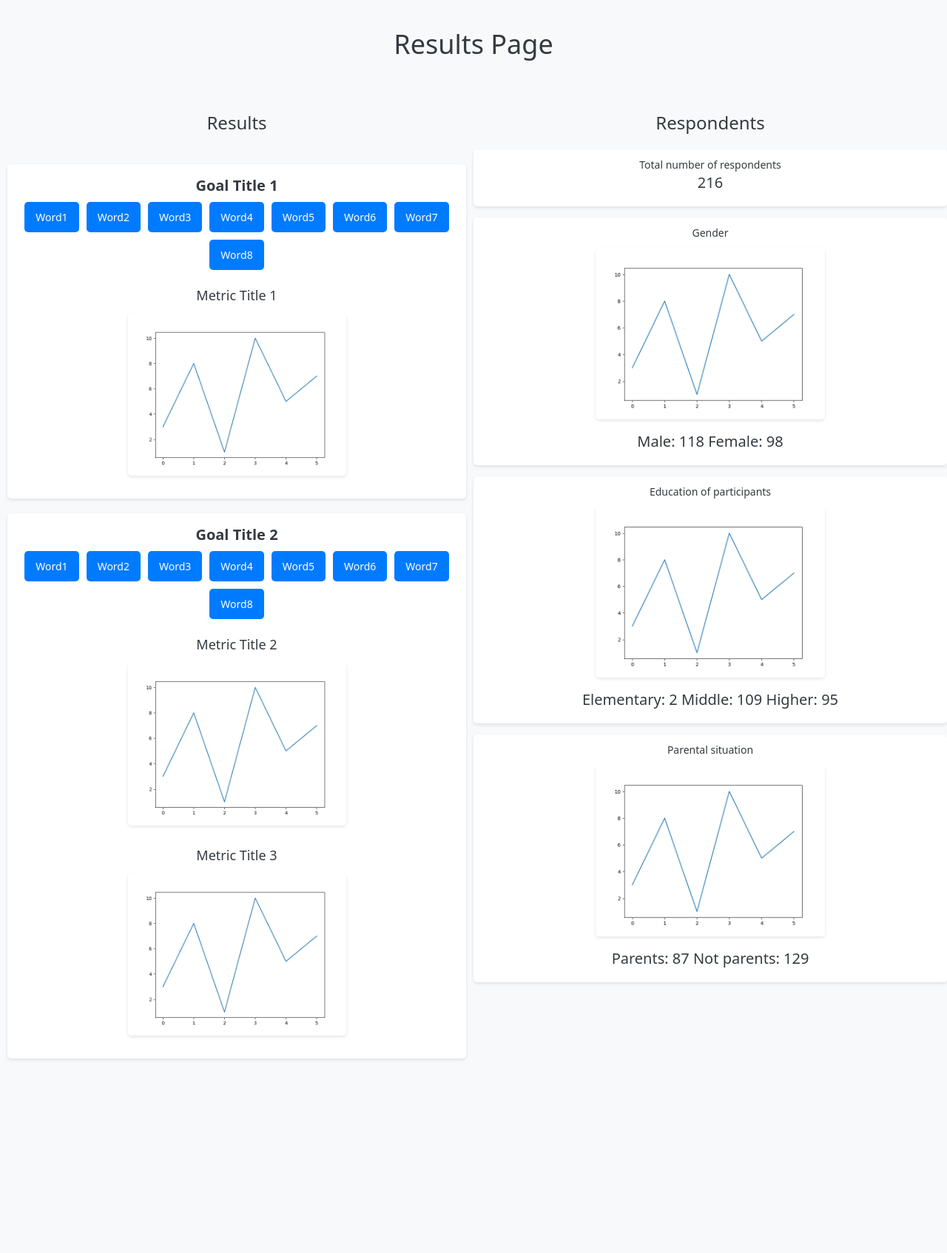
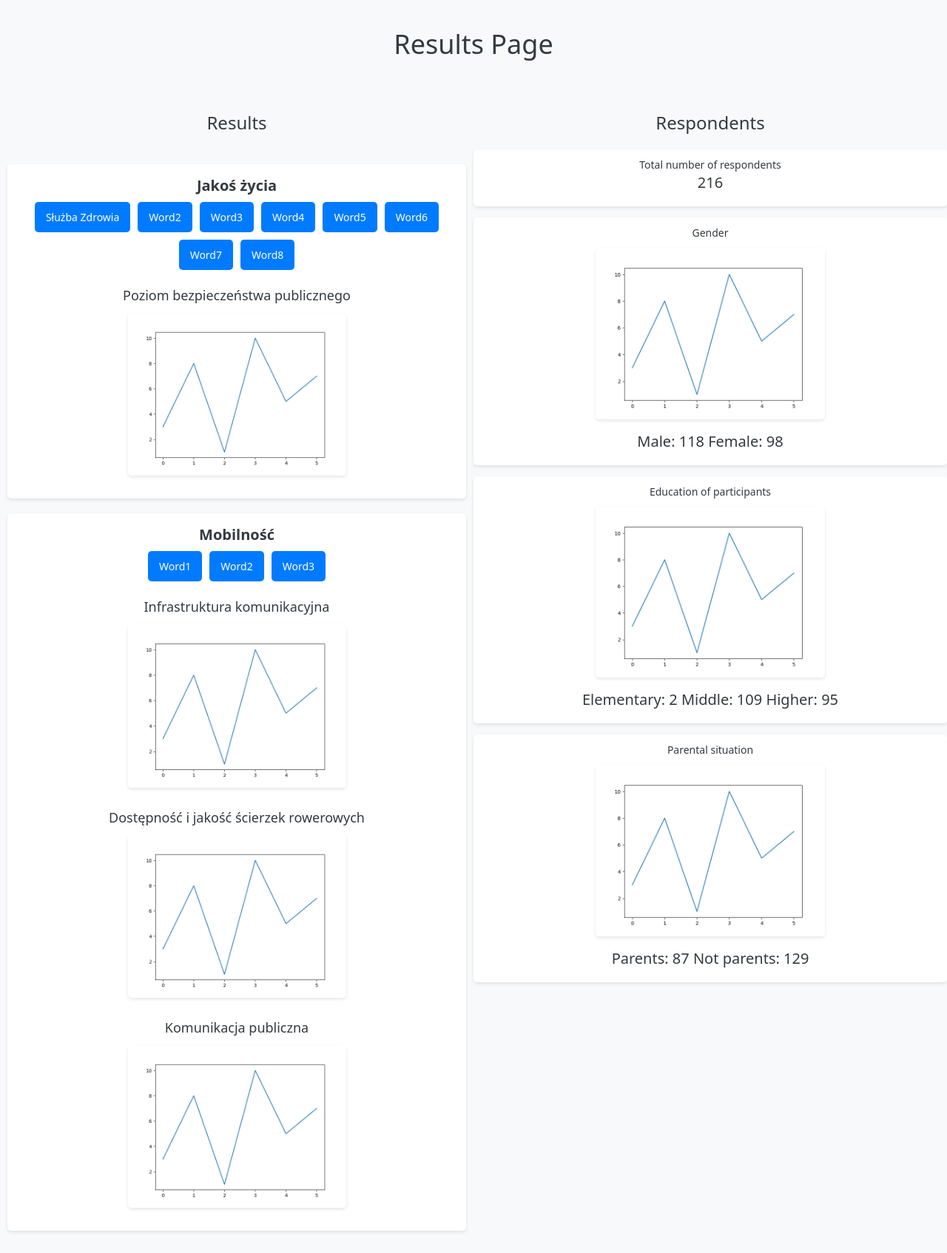
Before and after one commit to Stasieniec/chatbot-based-research, a Flask app: page /results in a window 1280 px wide. Shown: the whole page at 74% size. Before the commit the page ends 1433 px from the top, so only its background shows below. Run offline with Flask 2, Linux system fonts and the light colour scheme; style sheets or scripts are compiled from the project's sources; some libraries are stand-ins or nearby versions.

Commit message:
changes...

```diff
--- a/static/results.js
+++ b/static/results.js
@@ -28,9 +28,12 @@ document.addEventListener('DOMContentLoaded', function() {
                 const wordData = data[word];
                 if (wordData) {
                     document.querySelector('.word-cloud-modal-content h2').innerText = wordData.title;
-                    document.querySelector('.word-cloud-modal-content p').innerText = wordData.summary;
+                    const summaryDiv = document.createElement('div');
+                    summaryDiv.className = 'word-cloud-summary';
+                    summaryDiv.innerText = wordData.summary;
                     const contentBoxContainer = document.querySelector('.scrollable-content');
                     contentBoxContainer.innerHTML = '';
+                    contentBoxContainer.appendChild(summaryDiv);
                     wordData.content.forEach(text => {
                         const contentBox = document.createElement('div');
                         contentBox.className = 'content-box';
--- a/static/styles.css
+++ b/static/styles.css
@@ -418,3 +418,26 @@ h1 {
     color: #000;
     text-decoration: none;
 }
+
+/* ... existing code ... */
+
+.word-cloud-summary {
+    background-color: #f8f9fa; /* Light background for summary */
+    padding: 15px; /* Padding inside the summary div */
+    border-radius: 5px; /* Rounded corners */
+    margin-bottom: 20px; /* Space below the summary */
+    box-shadow: 0 2px 4px rgba(0, 0, 0, 0.1); /* Subtle shadow */
+}
+
+.word-cloud-modal-content h2 {
+    font-size: 1.5rem; /* Increase font size for title */
+    margin-bottom: 10px; /* Space below the title */
+    text-align: center; /* Center the title */
+}
+
+.word-cloud-modal-content p {
+    font-size: 1rem; /* Adjust font size for summary */
+    line-height: 1.5; /* Improve readability */
+}
+
+/* ... existing code ... */
--- a/templates/results.html
+++ b/templates/results.html
@@ -22,9 +22,9 @@
                     <div class="goal-results">
                         <!-- Goal 1 -->
                         <div class="goal-result mb-4">
-                            <h3 class="goal-title text-xl mb-2">Goal Title 1</h3>
+                            <h3 class="goal-title text-xl mb-2">Jakoś życia</h3>
                             <div class="word-cloud mb-4">
-                                <button class="word-cloud-btn" data-word="word1">Word1</button>
+                                <button class="word-cloud-btn" data-word="Służba Zdrowia">Służba Zdrowia</button>
                                 <button class="word-cloud-btn" data-word="word1">Word2</button>
                                 <button class="word-cloud-btn" data-word="word1">Word3</button>
                                 <button class="word-cloud-btn" data-word="word1">Word4</button>
@@ -34,7 +34,7 @@
                                 <button class="word-cloud-btn" data-word="word1">Word8</button>
                             </div>
                             <div class="metric-results">
-                                <h4 class="metric-result-title text-lg mb-2">Metric Title 1</h4>
+                                <h4 class="metric-result-title text-lg mb-2">Poziom bezpieczeństwa publicznego</h4>
                                 <div class="metric-image-container">
                                     <img src="{{ url_for('static', filename='age.png') }}" alt="Metric Result 1" class="metric-image mb-4">
                                 </div>
@@ -42,25 +42,26 @@
                         </div>
                         <!-- Goal 2 -->
                         <div class="goal-result mb-4">
-                            <h3 class="goal-title text-xl mb-2">Goal Title 2</h3>
+                            <h3 class="goal-title text-xl mb-2">Mobilność</h3>
                             <div class="word-cloud mb-4">
                                 <button class="word-cloud-btn" data-word="word1">Word1</button>
                                 <button class="word-cloud-btn" data-word="word2">Word2</button>
                                 <button class="word-cloud-btn" data-word="word1">Word3</button>
-                                <button class="word-cloud-btn" data-word="word1">Word4</button>
-                                <button class="word-cloud-btn" data-word="word1">Word5</button>
-                                <button class="word-cloud-btn" data-word="word1">Word6</button>
-                                <button class="word-cloud-btn" data-word="word1">Word7</button>
-                                <button class="word-cloud-btn" data-word="word1">Word8</button>
                             </div>
                             <div class="metric-results">
-                                <h4 class="metric-result-title text-lg mb-2">Metric Title 2</h4>
+                                <h4 class="metric-result-title text-lg mb-2">Infrastruktura komunikacyjna</h4>
                                 <div class="metric-image-container">
                                     <img src="{{ url_for('static', filename='age.png') }}" alt="Metric Result 2" class="metric-image mb-4">
                                 </div>
                             </div>
                             <div class="metric-results">
-                                <h4 class="metric-result-title text-lg mb-2">Metric Title 3</h4>
+                                <h4 class="metric-result-title text-lg mb-2">Dostępność i jakość ścierzek rowerowych</h4>
+                                <div class="metric-image-container">
+                                    <img src="{{ url_for('static', filename='age.png') }}" alt="Metric Result 2" class="metric-image mb-4">
+                                </div>
+                            </div>
+                            <div class="metric-results">
+                                <h4 class="metric-result-title text-lg mb-2">Komunikacja publiczna</h4>
                                 <div class="metric-image-container">
                                     <img src="{{ url_for('static', filename='age.png') }}" alt="Metric Result 2" class="metric-image mb-4">
                                 </div>
@@ -107,7 +108,7 @@
             <div class="word-cloud-modal-content">
                 <span class="word-cloud-close">&times;</span>
                 <h2>Word Cloud Details</h2>
-                <p>Summary</p>
+                <p>AI-generated summary</p>
                 <div class="scrollable-content">
                     <!-- Content will be dynamically inserted here -->
                 </div>
```
Also changed, not shown: static/wordCloudContent.json (+9 -0 lines).
